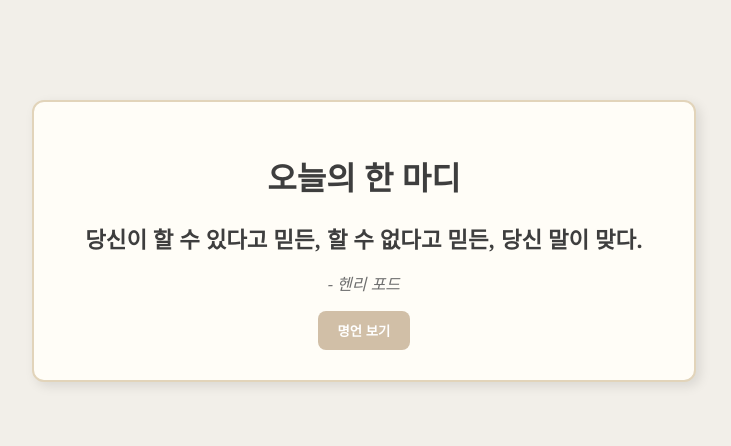
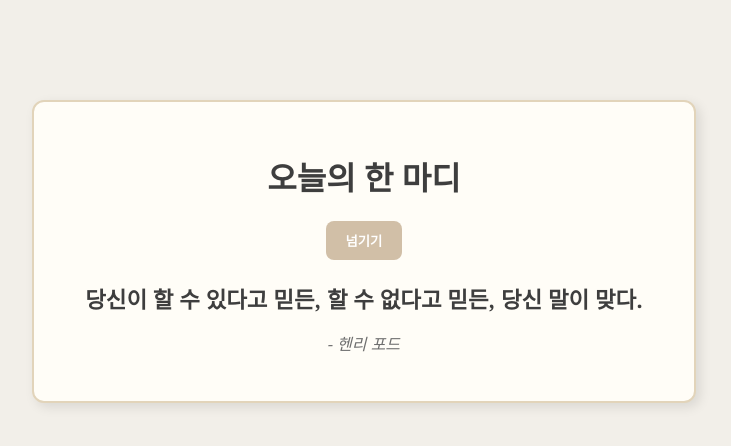
Before and after one commit to javaMachineKimDoHyeon/motivate-me, a plain HTML site: page index.html in a window 1280 px wide. Shown: the whole page, without its empty margins (276-1007 px from the left). Drawn offline with Linux system fonts and the light colour scheme.

Commit message:
Update index.html

```diff
--- a/index.html
+++ b/index.html
@@ -1,22 +1,27 @@
 <!-- index.html -->
 <!DOCTYPE html>
 <html lang="ko">
+
 <head>
   <meta charset="UTF-8" />
   <meta name="viewport" content="width=device-width, initial-scale=1.0" />
   <title>하루 한마디 명언 카드</title>
   <link rel="stylesheet" href="style.css" />
 </head>
+
 <body>
   <div class="container">
-    <h1>오늘의 한 마디</h1>
+    <div>
+      <h1>오늘의 한 마디</h1>
+      <button id="new-quote">넘기기</button>
+    </div>
     <div id="quote-box">
       <p id="quote-text">여기에 명언이 나타납니다.</p>
       <p id="quote-author">- 작가 -</p>
     </div>
-    <button id="new-quote">명언 보기</button>
   </div>
 
   <script src="script.js"></script>
 </body>
+
 </html>
```
